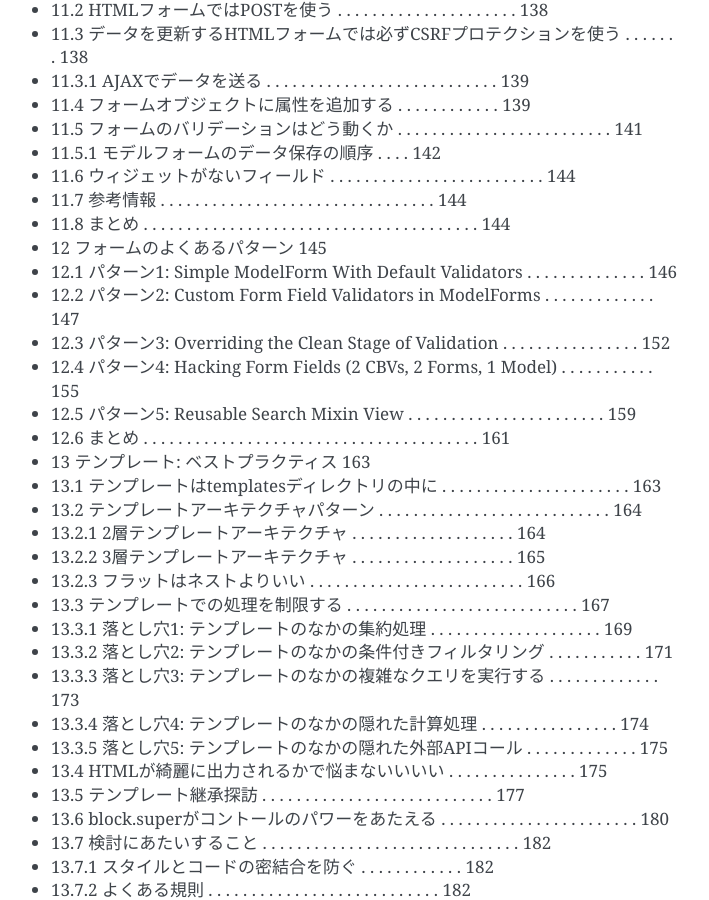
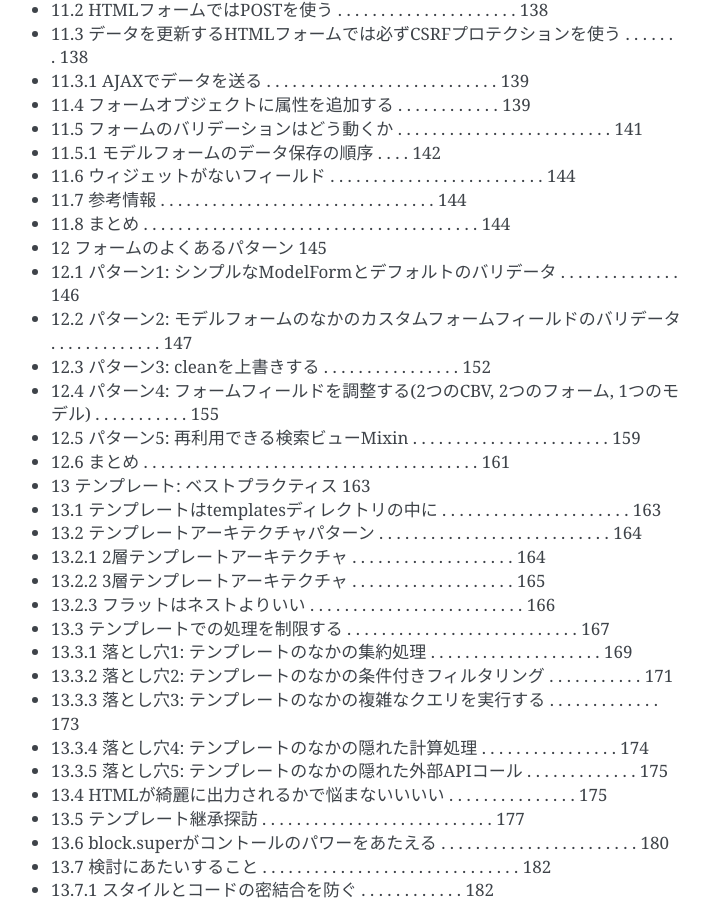
Before and after one commit to jbking/two-scoops-of-django-ja, a Sphinx documentation site: the page built from source/index.rst, in a window 1280 px wide and 900 px high, scrolled down 4295 px. Shown: the whole window, without its empty margins (399-1108 px from the left). Built offline with Sphinx 7.4.7, drawn with Linux system fonts in a browser that asks for light colours.

Commit message:
12章の翻訳漏れ

```diff
--- a/source/index.rst
+++ b/source/index.rst
@@ -181,11 +181,11 @@ Contents:
 * 11.7 参考情報 . . . . . . . . . . . . . . . . . . . . . . . . . . . . . . . . 144
 * 11.8 まとめ . . . . . . . . . . . . . . . . . . . . . . . . . . . . . . . . . . . . . . . 144
 * 12 フォームのよくあるパターン 145
-* 12.1 パターン1: Simple ModelForm With Default Validators . . . . . . . . . . . . . . 146
-* 12.2 パターン2: Custom Form Field Validators in ModelForms . . . . . . . . . . . . . 147
-* 12.3 パターン3: Overriding the Clean Stage of Validation . . . . . . . . . . . . . . . . 152
-* 12.4 パターン4: Hacking Form Fields (2 CBVs, 2 Forms, 1 Model) . . . . . . . . . . . 155
-* 12.5 パターン5: Reusable Search Mixin View . . . . . . . . . . . . . . . . . . . . . . . 159
+* 12.1 パターン1: シンプルなModelFormとデフォルトのバリデータ . . . . . . . . . . . . . . 146
+* 12.2 パターン2: モデルフォームのなかのカスタムフォームフィールドのバリデータ . . . . . . . . . . . . . 147
+* 12.3 パターン3: cleanを上書きする . . . . . . . . . . . . . . . . 152
+* 12.4 パターン4: フォームフィールドを調整する(2つのCBV, 2つのフォーム, 1つのモデル) . . . . . . . . . . . 155
+* 12.5 パターン5: 再利用できる検索ビューMixin . . . . . . . . . . . . . . . . . . . . . . . 159
 * 12.6 まとめ . . . . . . . . . . . . . . . . . . . . . . . . . . . . . . . . . . . . . . . 161
 * 13 テンプレート: ベストプラクティス 163
 * 13.1 テンプレートはtemplatesディレクトリの中に . . . . . . . . . . . . . . . . . . . . . . 163
```
